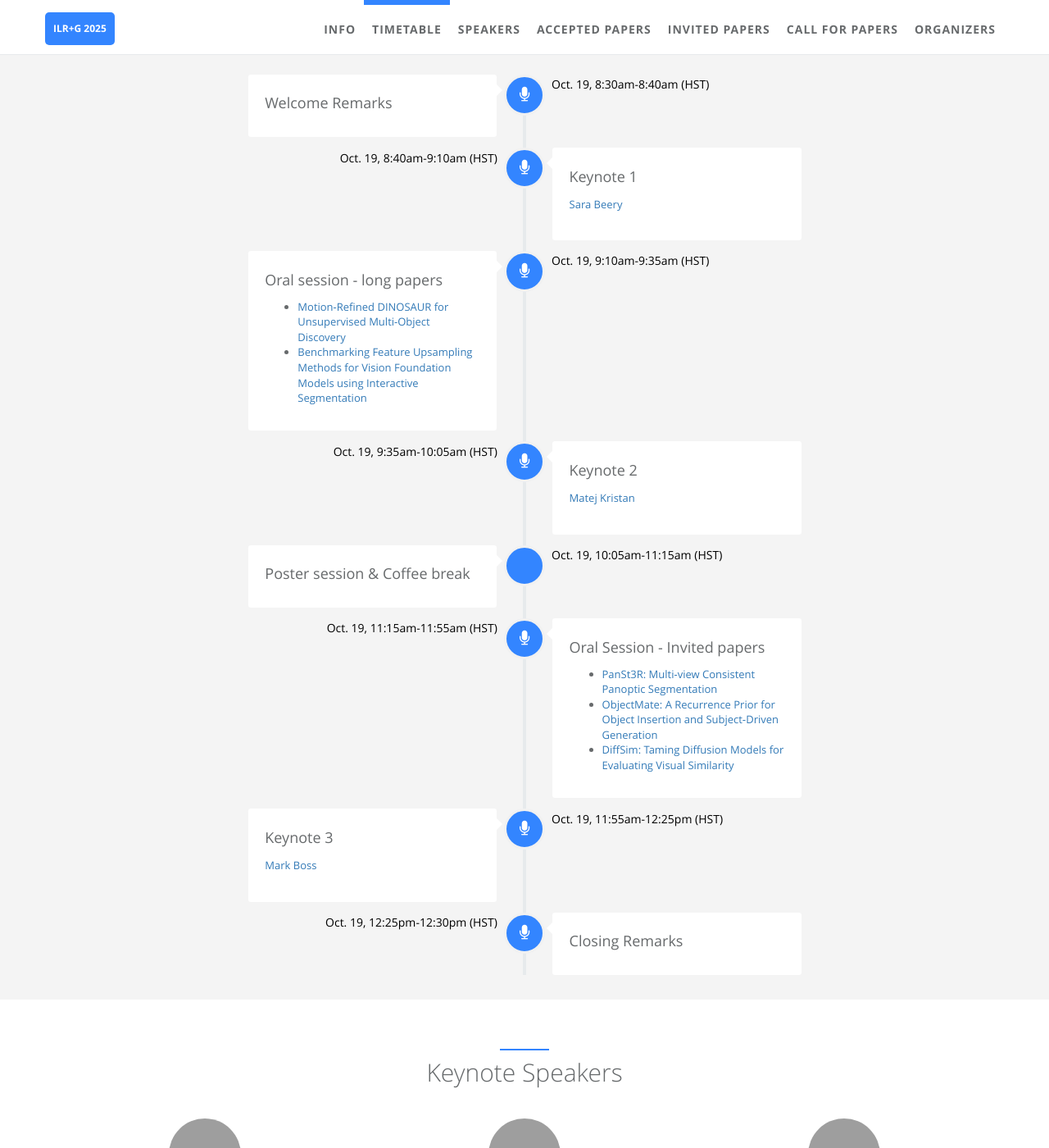
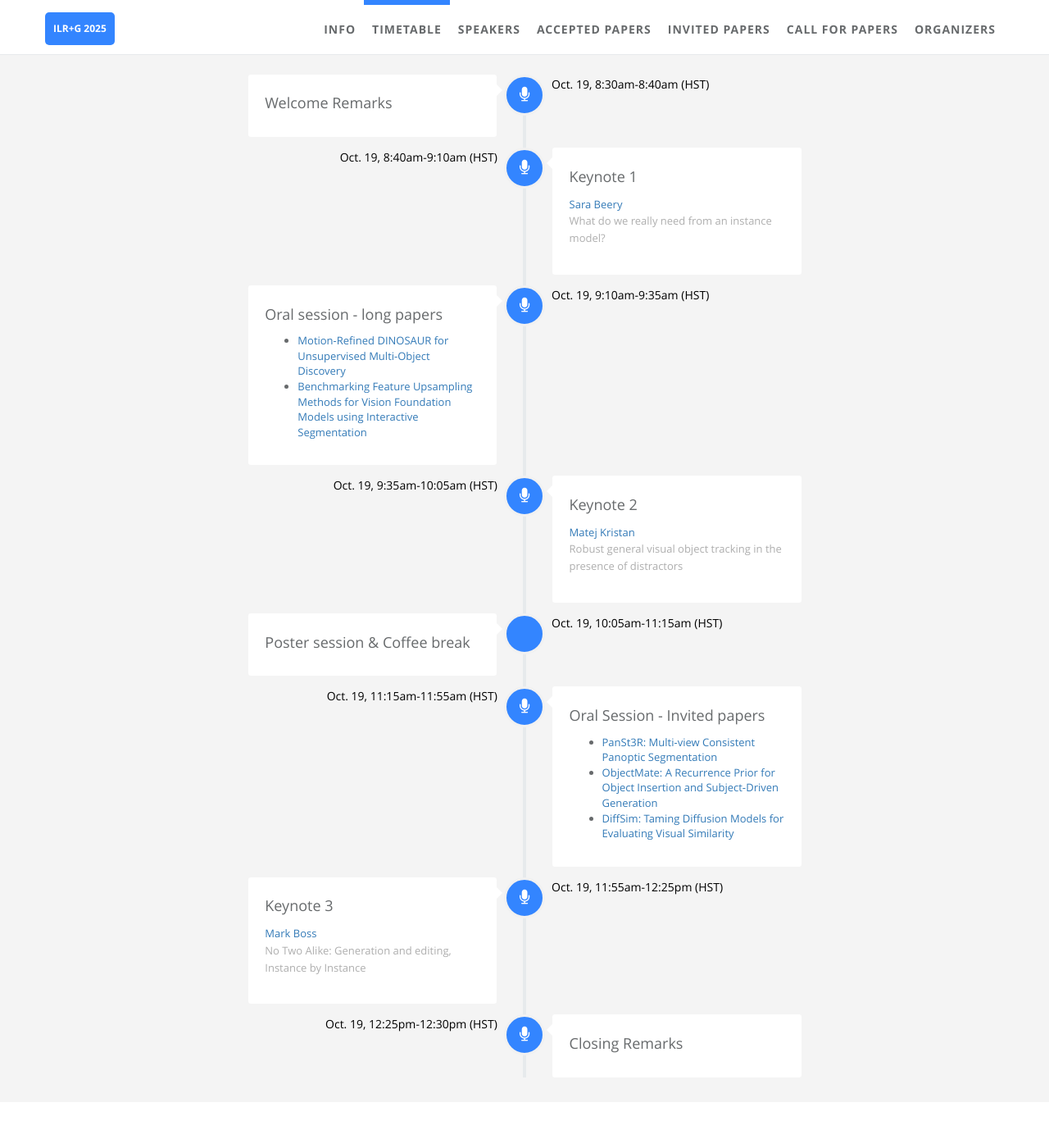
Before and after one commit to ilr-workshop/ICCVW2025, a Jekyll site: the page built from index.html, in a window 1280 px wide and 1400 px high, scrolled down 1255 px. Shown: the whole window at 82% size. Built offline with Jekyll 4.4.1, drawn with Linux system fonts in a browser that asks for light colours; grey boxes are pictures that could not be loaded.

Commit message:
Update timetable.yml

```diff
--- a/_data/index/timetable.yml
+++ b/_data/index/timetable.yml
@@ -14,7 +14,7 @@
 - name:
     detail: Keynote 1
   desc:
-    title:
+    title: What do we really need from an instance model?
     detail: <a href="https://beerys.github.io/">Sara Beery</a>
     video:
     slides:
@@ -37,7 +37,7 @@
 - name:
     detail: Keynote 2
   desc:
-    title:
+    title: Robust general visual object tracking in the presence of distractors
     detail: <a href="https://www.vicos.si/people/matej_kristan/">Matej Kristan</a>
     video:
     slides:
@@ -72,7 +72,7 @@
     detail: Keynote 3
   desc:
     detail: <a href="https://markboss.me/">Mark Boss</a>
-    title:
+    title1: No Two Alike
     video:
     slides:
     host:
```
